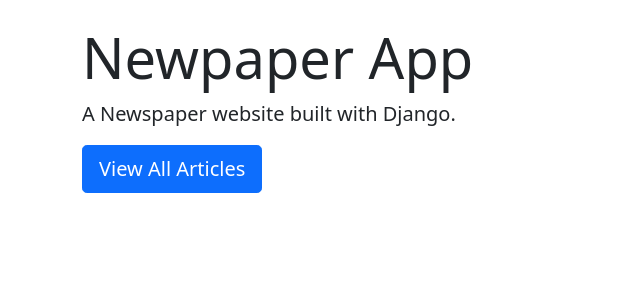
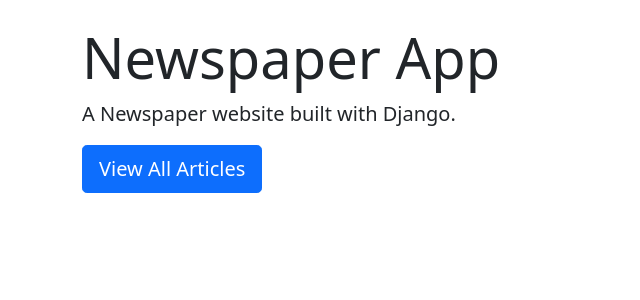
Before and after one commit to KevonneM/KM-Micro-Blogger, a Django app: page / in a window 1280 px wide. Shown: the part 56-356 px from the top of the page, without its empty margins (0-640 px from the left). Run offline with Django 3.2, Linux system fonts and the light colour scheme; some libraries are stand-ins or nearby versions.

Commit message:
Home template fix

```diff
--- a/templates/home.html
+++ b/templates/home.html
@@ -4,7 +4,7 @@
 
 {% block content %}
 <div class="jumbotron">
-    <h1 class="display-4">Newpaper App</h1>
+    <h1 class="display-4">Newspaper App</h1>
     <p class="lead">A Newspaper website built with Django.</p>
     <p class="lead">
         <a class="btn btn-primary btn-lg" href="{% url 'article_list' %}">View All Articles</a>
```
